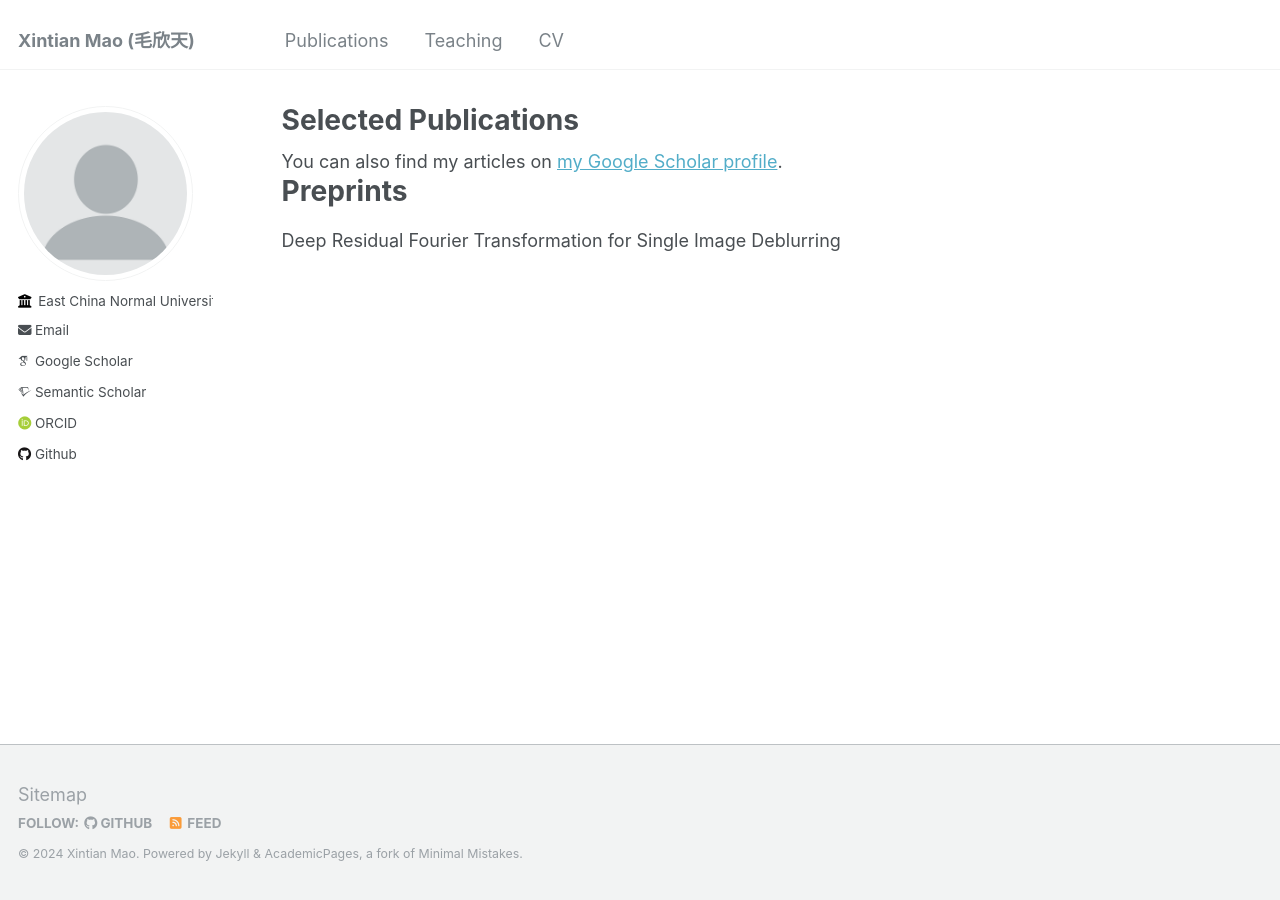
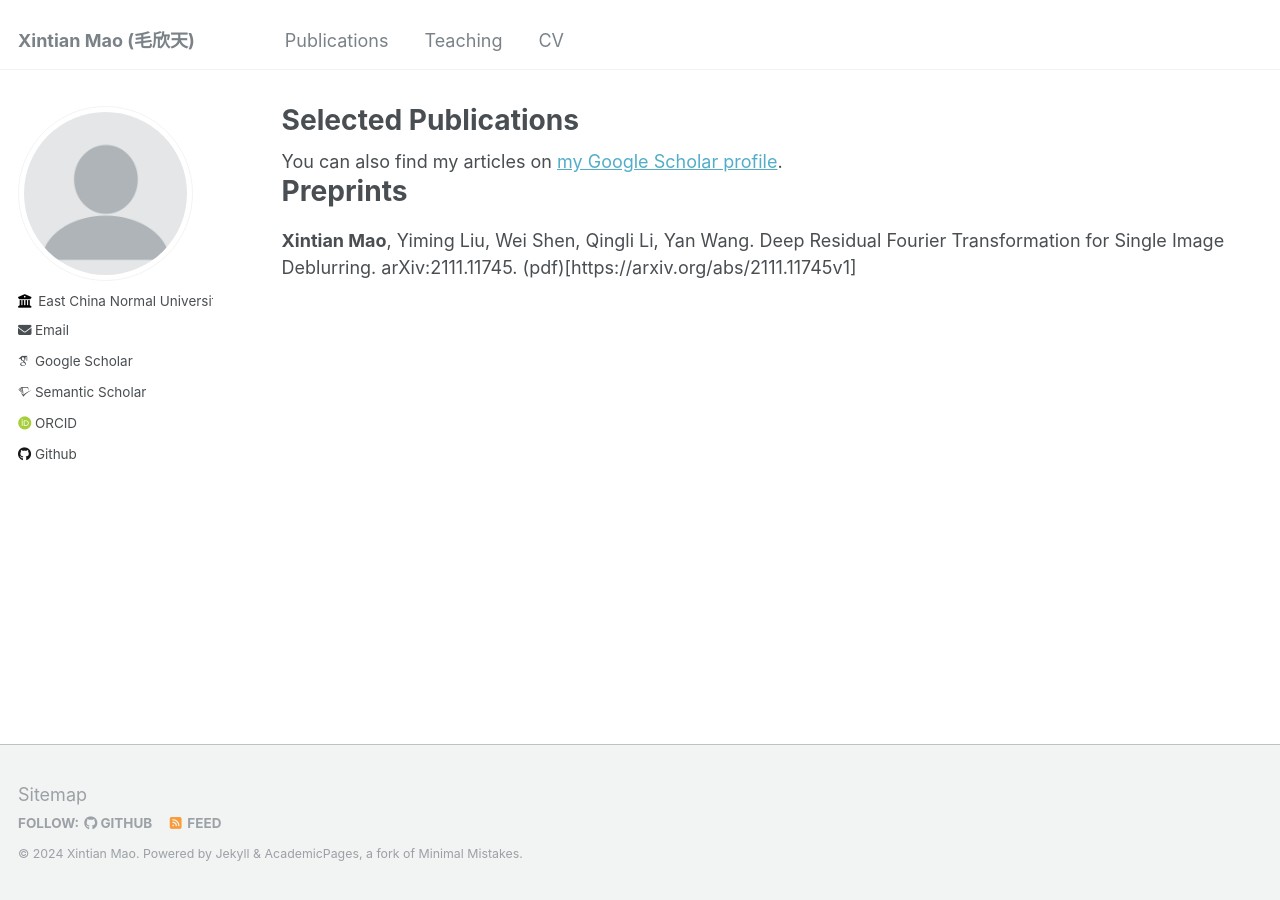
Before and after one commit to INVOKERer/INVOKERer.github.io, a Jekyll site: the page built from _pages/publications.md, in a window 1280 px wide. Built offline with Jekyll 4.4.1, drawn with Linux system fonts in a browser that asks for light colours; some web fonts are replaced.

Commit message:
Update publications.md

```diff
--- a/_pages/publications.md
+++ b/_pages/publications.md
@@ -9,6 +9,7 @@ author_profile: true
   <div class="wordwrap">You can also find my articles on <a href="{{site.author.googlescholar}}">my Google Scholar profile</a>.</div>
 {% endif %}
 
+
 # Preprints
 
-Deep Residual Fourier Transformation for Single Image Deblurring
+**Xintian Mao**, Yiming Liu, Wei Shen, Qingli Li, Yan Wang. Deep Residual Fourier Transformation for Single Image Deblurring. arXiv:2111.11745. (pdf)[https://arxiv.org/abs/2111.11745v1]
```
